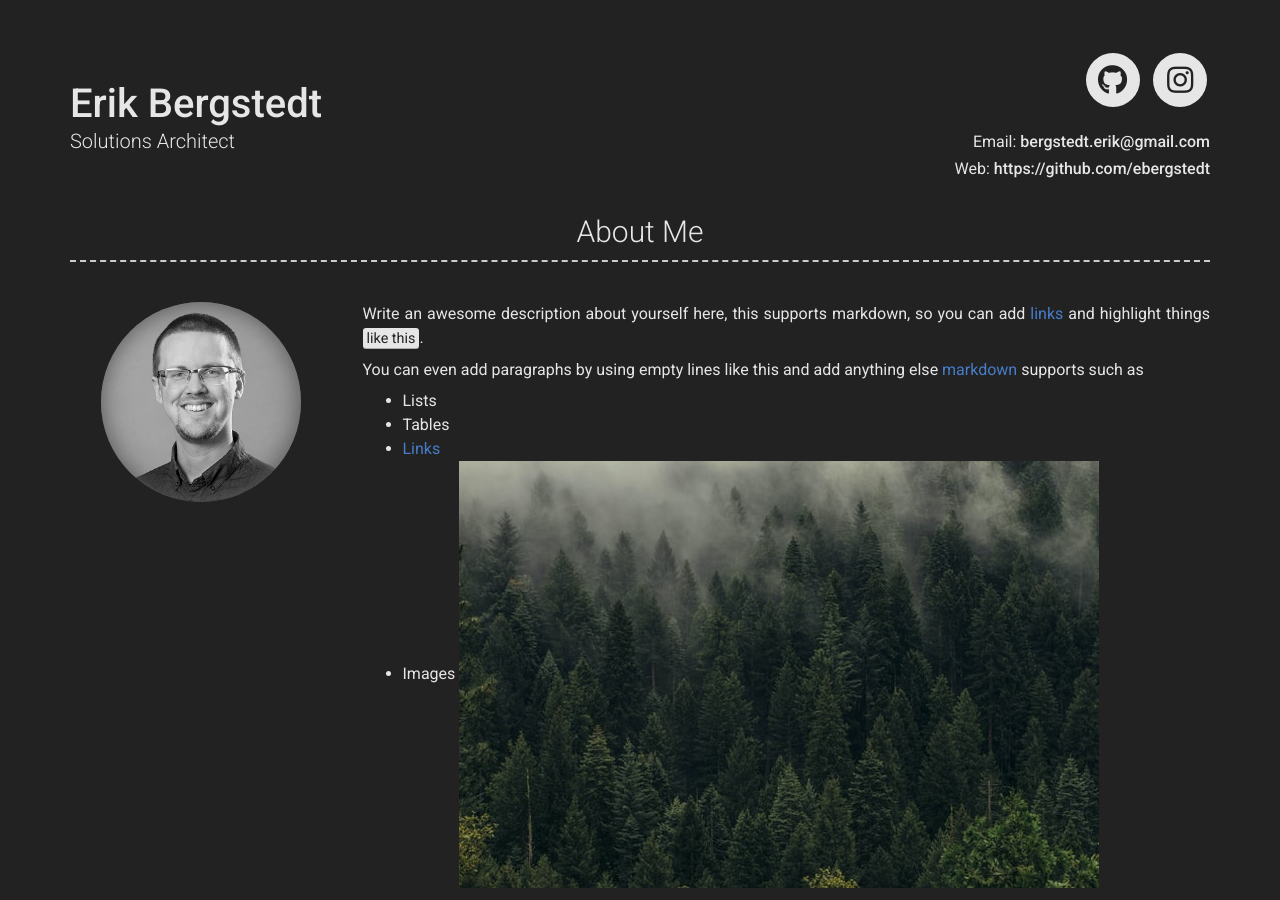
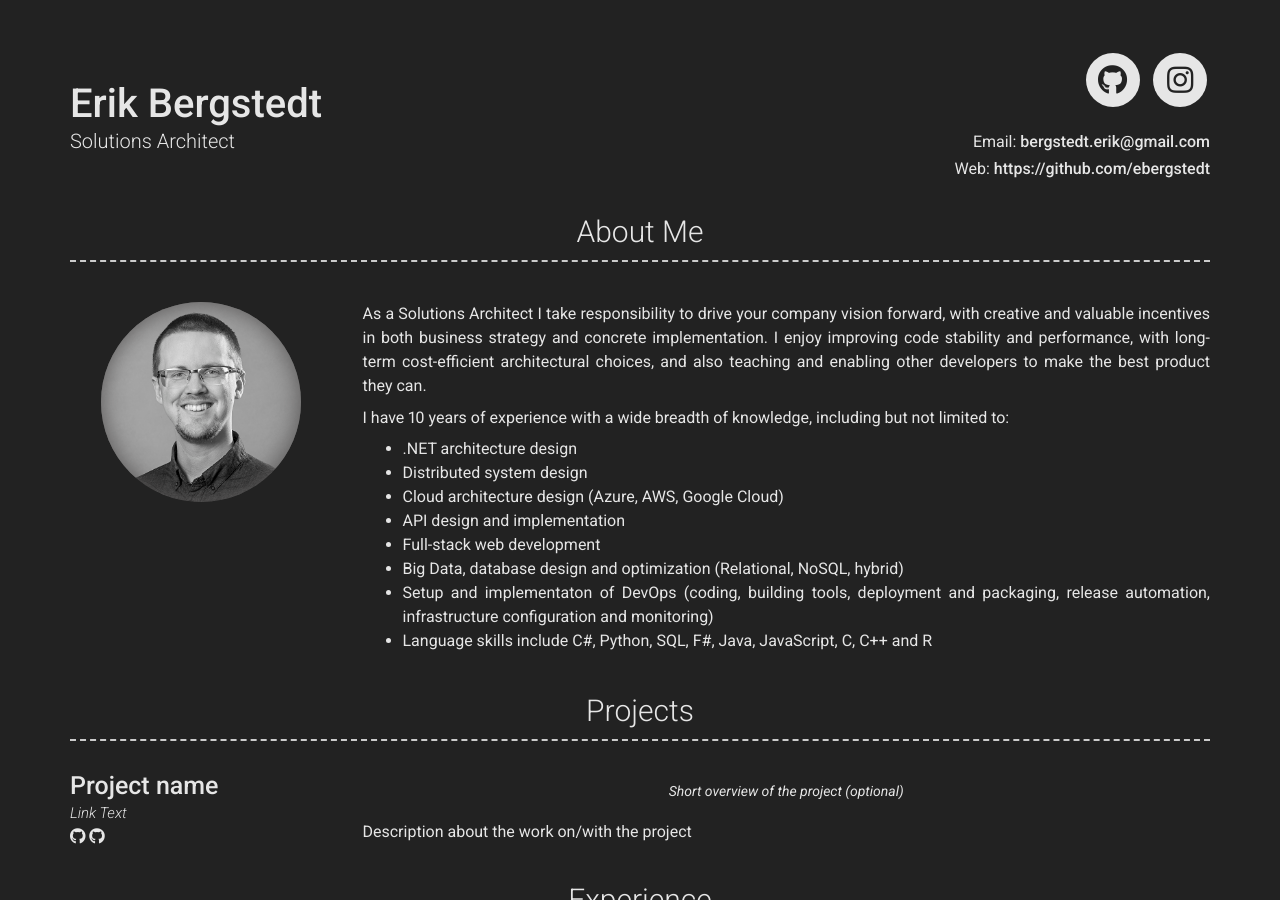
Before and after one commit to ebergstedt/resume, a Jekyll site: the page built from index.md, in a window 1280 px wide and 900 px high. Built offline with Jekyll 4.4.1, drawn with Linux system fonts in a browser that asks for light colours; nearby versions of some CDN libraries.

Commit message:
no message

```diff
--- a/_config.yml
+++ b/_config.yml
@@ -52,13 +52,17 @@ instagram_username: erikbergstedt
 # about_title: About Me (Use this to override about section title)
 about_profile_image: images/profile.png
 about_content: | # this will include new lines to allow paragraphs
-  Write an awesome description about yourself here, this supports markdown, so you can add [links](http://foobar.com) and highlight things <mark>like this</mark>.
+  As a Solutions Architect I take responsibility to drive your company vision forward, with creative and valuable incentives in both business strategy and concrete implementation. I enjoy improving code stability and performance, with long-term cost-efficient architectural choices, and also teaching and enabling other developers to make the best product they can.
 
-  You can even add paragraphs by using empty lines like this and add anything else [markdown](https://www.markdownguide.org/getting-started#what-is-markdown) supports such as
-    - Lists
-    - Tables
-    - <a href="google.com">Links</a>
-    - Images ![alt text](/images/landscape-trees.jpg "Trees")
+  I have 10 years of experience with a wide breadth of knowledge, including but not limited to:
+  * .NET architecture design
+  * Distributed system design
+  * Cloud architecture design (Azure, AWS, Google Cloud)
+  * API design and implementation
+  * Full-stack web development
+  * Big Data, database design and optimization (Relational, NoSQL, hybrid)
+  * Setup and implementaton of DevOps (coding, building tools, deployment and packaging, release automation, infrastructure configuration and monitoring)
+  * Language skills include C#, Python, SQL, F#, Java, JavaScript, C, C++ and R
 
 content:
   - title: Projects # Title for the section
```
